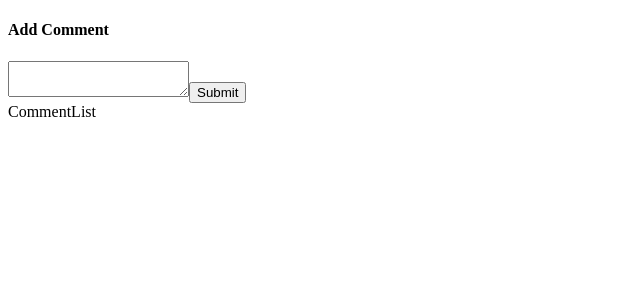
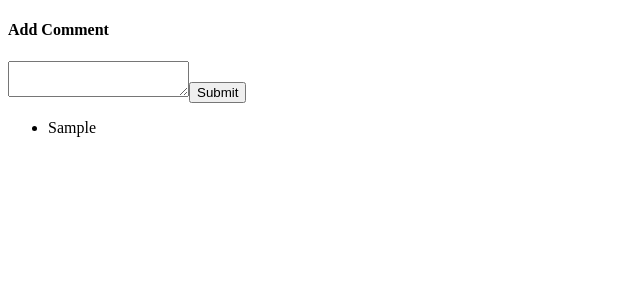
Before and after one commit to Dev-Addict/react-testing-starter, a React (Create React App) app: page / in a window 1280 px wide. Both pictures are taken after typing "Sample" into the empty fields and a click on the button "Submit". Shown: the top 300 px of the page, without its empty margins (0-640 px from the left). Built offline with nearby package versions, Linux system fonts and the light colour scheme.

Commit message:
finish the comment box and write some test for it

```diff
--- a/src/Components/CommentList.js
+++ b/src/Components/CommentList.js
@@ -2,10 +2,18 @@
 import {connect} from 'react-redux';
 
 class CommentList extends Component {
+    renderComments() {
+        return this.props.comments.map(comment => {
+            return <li key={comment}>{comment}</li>;
+        });
+    }
+
     render() {
         return (
             <div className="comment-list-container">
-                CommentList
+                <ul>
+                    {this.renderComments()}
+                </ul>
             </div>
         );
     }
--- a/src/Root.js
+++ b/src/Root.js
@@ -4,10 +4,10 @@
 
 import reducers from './reducers';
 
-export default (props) => {
+export default ({initialState = {}, children}) => {
     return (
-        <Provider store={createStore(reducers, {})}>
-            {props.children}
+        <Provider store={createStore(reducers, initialState)}>
+            {children}
         </Provider>
     );
 };
```
Also changed, not shown: 1 other file (tests, documents, lock files or other folders).
